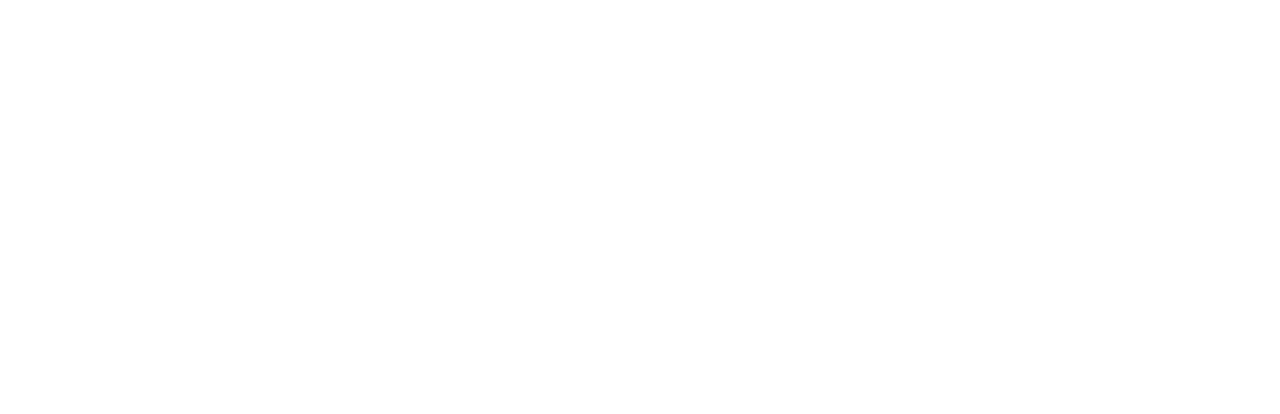
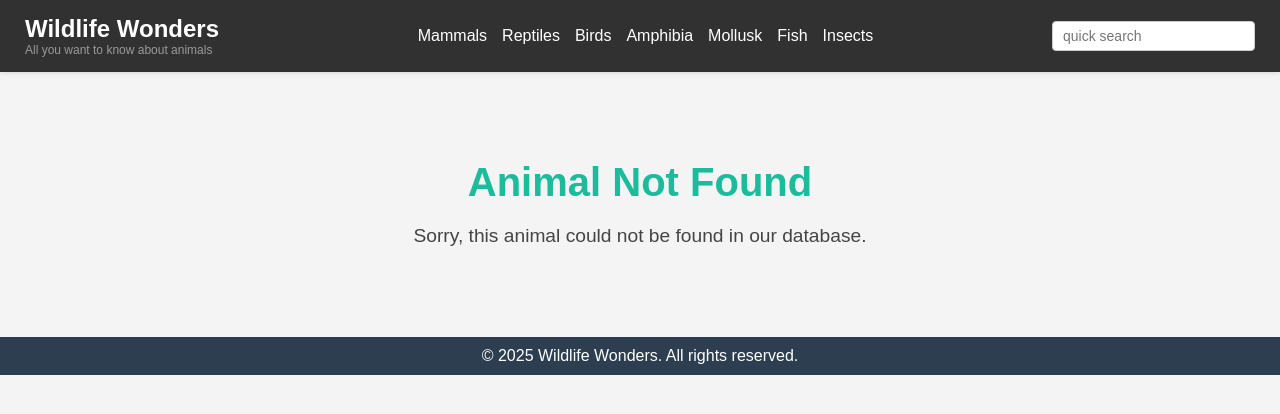
Before and after one commit to Dutchborn/wildlife-website, a plain HTML site: page animals.html in a window 1280 px wide. Drawn offline with Linux system fonts and the light colour scheme.

Commit message:
animals.html page started

```diff
--- a/animals.html
+++ b/animals.html
@@ -1,8 +1,156 @@
 <!DOCTYPE html>
 <html lang="en">
 <head>
-    <meta charset="UTF-8">
-    <meta name="viewport" content="width=device-width, initial-scale=1.0">
-    <title>Animal Collections</title>
-    <link rel="stylesheet" href="assets/css/animals.css">
+  <meta charset="UTF-8" />
+  <meta name="viewport" content="width=device-width, initial-scale=1.0"/>
+  <title>Animal Details</title>
+  <link rel="stylesheet" href="assets/css/collections.css" />
+  <style>
+    .animal-container {
+      margin-top: 120px;
+      padding: 40px 20px;
+      text-align: center;
+    }
+
+    .animal-container h1 {
+      font-size: 2.5rem;
+      color: #1abc9c;
+    }
+
+    .animal-container img {
+      max-width: 400px;
+      border-radius: 12px;
+      margin: 20px auto;
+      display: block;
+    }
+
+    .animal-container p {
+      font-size: 1.2rem;
+      max-width: 700px;
+      margin: 20px auto;
+      color: #444;
+    }
+
+    .tags {
+      margin-top: 30px;
+    }
+
+    .tags a {
+      text-decoration: none;
+      background: #1abc9c;
+      color: #fff;
+      padding: 8px 14px;
+      border-radius: 6px;
+      margin: 5px;
+      display: inline-block;
+      transition: 0.3s;
+    }
+
+    .tags a:hover {
+      background-color: #16a085;
+    }
+  </style>
 </head>
+<body>
+
+  <!-- Header -->
+  <header class="navbar">
+    <div class="navbar-left">
+      <div class="brand">
+        <a href="index.html">Wildlife Wonders</a>
+      </div>
+      <small class="subtitle">All you want to know about animals</small>
+    </div>
+
+    <ul class="nav-links justify-content-center d-lg-flex">
+      <li><a href="#">Mammals</a></li>
+      <li><a href="#">Reptiles</a></li>
+      <li><a href="#">Birds</a></li>
+      <li><a href="#">Amphibia</a></li>
+      <li><a href="#">Mollusk</a></li>
+      <li><a href="#">Fish</a></li>
+      <li><a href="#">Insects</a></li>
+    </ul>
+
+    <div class="search-box">
+      <input type="text" placeholder="quick search" name="search-box" id="search-box">
+    </div>
+  </header>
+
+  <!-- Main Animal Info -->
+  <main class="animal-container">
+    <h1 id="animal-name">Loading...</h1>
+    <img id="animal-image" src="" alt="Animal Image" />
+    <p id="animal-description"></p>
+    <div class="tags" id="animal-tags"></div>
+  </main>
+
+  <!-- Footer -->
+  <footer>
+    <p>&copy; 2025 Wildlife Wonders. All rights reserved.</p>
+  </footer>
+
+  <!-- Script to Load Animal Data -->
+  <script>
+    const animalData = {
+      cheetah: {
+        name: "Cheetah",
+        description: "Cheetahs are the fastest land animals, reaching speeds of up to 70 mph.",
+        image: "https://source.unsplash.com/600x400/?cheetah",
+        tags: ["Fast Animals", "Savanna Survivors", "Mammals"]
+      },
+      flamingo: {
+        name: "Flamingo",
+        description: "Flamingos are known for their bright pink feathers and long, stilt-like legs.",
+        image: "https://source.unsplash.com/600x400/?flamingo",
+        tags: ["Colorful Creatures", "Birds", "Waders"]
+      },
+      octopus: {
+        name: "Octopus",
+        description: "Octopuses are highly intelligent mollusks known for problem-solving and camouflage.",
+        image: "https://source.unsplash.com/600x400/?octopus",
+        tags: ["Mollusk", "Shape-Shifters", "Alien-Looking Animals"]
+      },
+      elephant: {
+        name: "Elephant",
+        description: "Elephants are the largest land mammals, known for their intelligence and memory.",
+        image: "https://source.unsplash.com/600x400/?elephant",
+        tags: ["Massive Giants", "Mammals", "Savanna Survivors"]
+      },
+      toucan: {
+        name: "Toucan",
+        description: "Toucans are tropical birds famous for their large, colorful beaks.",
+        image: "https://source.unsplash.com/600x400/?toucan",
+        tags: ["Colorful Creatures", "Rainforest Residents", "Birds"]
+      }
+      // You can expand this list to include more animals
+    };
+
+    const params = new URLSearchParams(window.location.search);
+    const animalKey = params.get("name");
+
+    const data = animalData[animalKey];
+
+    if (data) {
+      document.getElementById("animal-name").textContent = data.name;
+      document.getElementById("animal-description").textContent = data.description;
+      document.getElementById("animal-image").src = data.image;
+
+      const tagContainer = document.getElementById("animal-tags");
+      data.tags.forEach(tag => {
+        const slug = tag.toLowerCase().replace(/[^a-z0-9]+/g, "-");
+        const tagLink = document.createElement("a");
+        tagLink.href = `collection-template.html?category=${slug}`;
+        tagLink.textContent = tag;
+        tagContainer.appendChild(tagLink);
+      });
+
+      document.title = `${data.name} | Wildlife Wonders`;
+    } else {
+      document.getElementById("animal-name").textContent = "Animal Not Found";
+      document.getElementById("animal-description").textContent = "Sorry, this animal could not be found in our database.";
+      document.getElementById("animal-image").style.display = "none";
+    }
+  </script>
+</body>
+</html>
```
